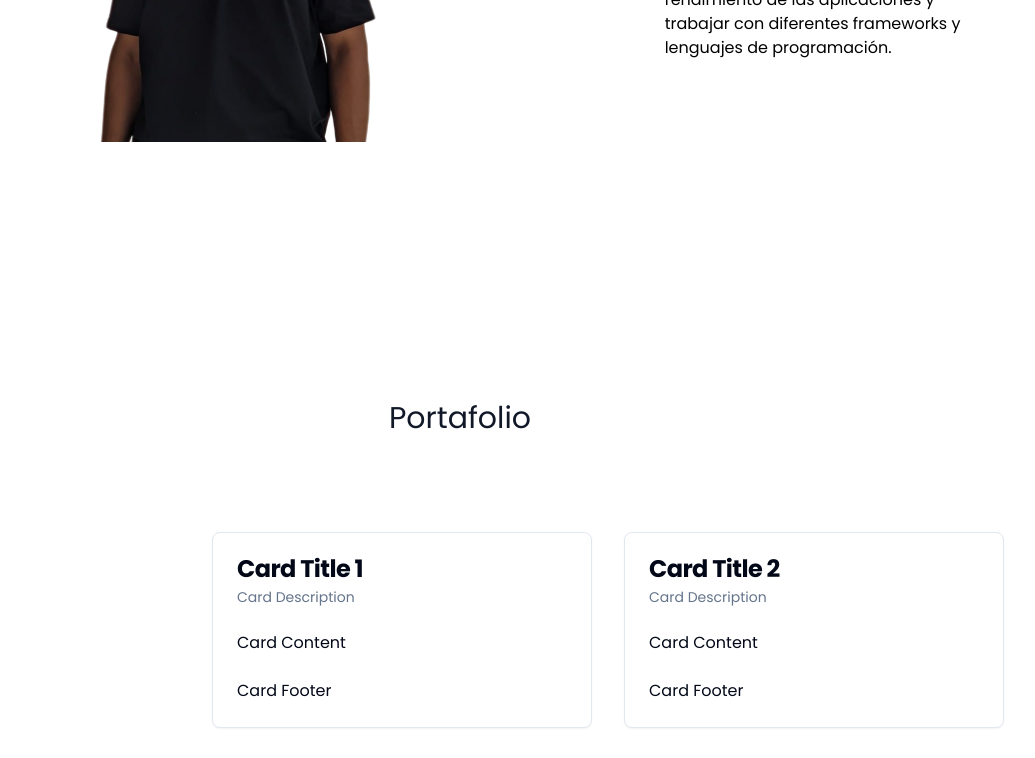
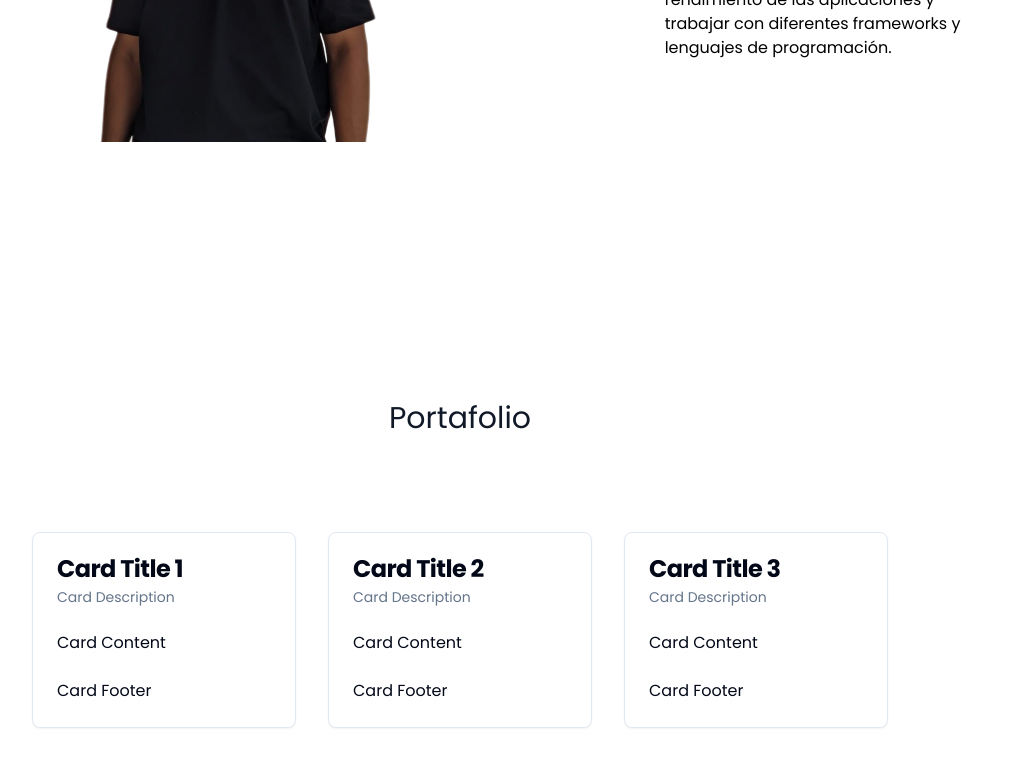
Before and after one commit to Danielprogramin/portafolio-nuevo, a Next.js app: page / in a window 1280 px wide. Shown: the part 2000-2758 px from the top of the page, without its empty margins (180-1215 px from the left). Built offline with nearby package versions, Linux system fonts and the light colour scheme.

Commit message:
animation

```diff
--- a/package.json
+++ b/package.json
@@ -19,7 +19,6 @@
     "next": "14.2.1",
     "react": "^18",
     "react-dom": "^18",
-    "react-lottie": "^1.2.4",
     "tailwind-merge": "^2.3.0",
     "tailwindcss-animate": "^1.0.7"
   },
--- a/src/app/about/page.tsx
+++ b/src/app/about/page.tsx
@@ -1,7 +1,13 @@
+"use client";
 import Image from "next/image";
-
+import { motion } from "framer-motion";
 export default function About() {
   return (
+    <motion.div
+      initial={{ opacity: 0 }}
+      animate={{ opacity: 1 }}
+      transition={{ duration: 1 }}
+    >
       <div className="flex min-h-screen flex-col p-6">
         <div className="mt-4 flex grow flex-col gap-4 md:flex-row">
           <div className="flex items-center justify-center p-6 md:w-3/5 md:px-28 md:py-12">
@@ -19,8 +25,8 @@ export default function About() {
               Daniel Ortiz
             </h1>
             <p className="sm:text-1xl text-1xl mb-8 text-black">
-            Como desarrollador de software poseo un amplio conocimiento técnico
-            y habilidades blandas como la resolución de problemas, la
+              Como desarrollador de software poseo un amplio conocimiento
+              técnico y habilidades blandas como la resolución de problemas, la
               comunicación efectiva, el trabajo en equipo, la capacidad de
               aprendizaje continuo. Con experiencia que me permite desarrollar
               interfaces de usuario atractivas, optimizar el rendimiento de las
@@ -30,5 +36,6 @@ export default function About() {
           </div>
         </div>
       </div>
+    </motion.div>
   );
 }
--- a/src/app/habilidades/page.tsx
+++ b/src/app/habilidades/page.tsx
@@ -1,5 +1,6 @@
-
+"use client";
 import * as React from "react";
+import { motion } from "framer-motion";
 
 import { Card, CardContent } from "@/components/ui/card";
 import {
@@ -12,6 +13,11 @@ import {
 
 export default function Habilidades() {
   return (
+    <motion.div
+      initial={{ opacity: 0 }}
+      animate={{ opacity: 1 }}
+      transition={{ duration: 1 }}
+    >
       <div className="flex min-h-screen flex-col p-6">
         <div className="container mx-auto px-4 sm:px-6 md:px-8 lg:px-10 xl:px-12 py-8 sm:py-10 md:py-12 lg:py-14 xl:py-16">
           <div className="text-center mb-8 sm:mb-12 md:mb-16 lg:mb-20">
@@ -77,8 +83,8 @@ export default function Habilidades() {
                         Next JS
                       </h2>
                       <p className="text-black text-center">
-                      Dominio de Next.js para el desarrollo de aplicaciones web
-                      estáticas y pre-renderizadas con React.
+                        Dominio de Next.js para el desarrollo de aplicaciones
+                        web estáticas y pre-renderizadas con React.
                       </p>
                     </CardContent>
                   </Card>
@@ -188,8 +194,8 @@ export default function Habilidades() {
                         Laravel
                       </h2>
                       <p className="text-black text-center">
-                      Dominio del framework Laravel para crear aplicaciones web
-                      robustas y escalables.
+                        Dominio del framework Laravel para crear aplicaciones
+                        web robustas y escalables.
                       </p>
                     </CardContent>
                   </Card>
@@ -201,5 +207,6 @@ export default function Habilidades() {
           </div>
         </div>
       </div>
+    </motion.div>
   );
 }
--- a/src/app/page.tsx
+++ b/src/app/page.tsx
@@ -1,15 +1,21 @@
-'use client'
+"use client";
 import Image from "next/image";
 import Nav from "../components/Nav";
 import About from "./about/page";
 import Habilidades from "./habilidades/page";
 import Portafolio from "./portafolio/page";
 import Lottie from "lottie-react";
-import Dev from "./animaciones/dev.json"
-import Conta from "./animaciones/conta.json"
+import Dev from "./animaciones/dev.json";
+import Conta from "./animaciones/conta.json";
+import { motion } from "framer-motion";
 
 export default function Home() {
   return (
+    <motion.div
+      initial={{ opacity: 0 }}
+      animate={{ opacity: 1 }}
+      transition={{ duration: 1 }}
+    >
       <main className="flex min-h-screen flex-col p-6">
         <div className="mt-4 flex grow flex-col gap-4 md:flex-row">
           <div className="flex flex-col justify-center gap-6 rounded-lg bg-gray-50 px-6 py-10 md:w-2/5 md:px-20">
@@ -18,32 +24,32 @@ export default function Home() {
             </h1>
             <p className="sm:text-3xl text-2xl mb-8 text-black">
               Amante de la programación, apasionado por el desarrollo web,
-            poseedor de muchas habilidades a la hora de desarrollar como lo son
-            el manejo de distintos lenguajes de programación.
+              poseedor de muchas habilidades a la hora de desarrollar como lo
+              son el manejo de distintos lenguajes de programación.
             </p>
             <div className="flex justify-center sm:justify-start">
-            <button className="text-white bg-gray-800 hover:bg-gray-900 focus:outline-none focus:ring-4 focus:ring-gray-300 font-medium rounded-lg text-sm px-5 py-2.5 me-2 mb-2 dark:bg-gray-800 dark:hover:bg-gray-700 dark:focus:ring-gray-700 dark:border-gray-700">
+              <button className="text-white bg-orange-500 hover:bg-orange-600 focus:outline-none focus:ring-4 focus:ring-orange-400 font-medium rounded-lg text-sm px-5 py-2.5 me-2 mb-2 dark:bg-orange-500 dark:hover:bg-orange-600 dark:focus:ring-orange-400 dark:border-gray-700">
                 Conoceme
               </button>
             </div>
           </div>
           <div className="flex items-center justify-center p-6 md:w-3/5 md:px-28 md:py-12">
-          <Lottie animationData={Conta}
-          />
+            <Lottie animationData={Conta} />
           </div>
         </div>
 
-      <div>
+        <div id="componente1">
           <Habilidades />
         </div>
 
-      <div>
+        <div id="componente1">
           <About />
         </div>
 
-      <div>
+        <div id="componente1">
           <Portafolio />
         </div>
       </main>
+    </motion.div>
   );
 }
--- a/src/app/portafolio/page.tsx
+++ b/src/app/portafolio/page.tsx
@@ -1,3 +1,5 @@
+"use client";
+import { motion } from "framer-motion";
 import {
   Card,
   CardContent,
@@ -9,6 +11,11 @@ import {
 
 export default function Portafolio() {
   return (
+    <motion.div
+      initial={{ opacity: 0 }}
+      animate={{ opacity: 1 }}
+      transition={{ duration: 1 }}
+    >
       <div className="flex min-h-screen flex-col p-6">
         <div className="container mx-auto px-4 sm:px-8 md:px-12 lg:px-16 py-8 sm:py-12 md:py-16 lg:py-20">
           <div className="flex flex-wrap w-full mb-8 sm:mb-12 md:mb-16 lg:mb-20 justify-center">
@@ -19,10 +26,9 @@ export default function Portafolio() {
             </div>
           </div>
 
-        <div className="flex flex-wrap -mx-4 justify-center">
-          <div className="flex flex-wrap -mx-4 justify-center md:justify-start lg:justify-end">
-            <div>
-              <Card className="w-[380px] m-4">
+          <div className="flex flex-wrap justify-center items-center">
+            <div className="w-full sm:w-1/2 md:w-1/3 lg:w-1/4 xl:w-1/4 m-4">
+              <Card>
                 <CardHeader>
                   <CardTitle>Card Title 1</CardTitle>
                   <CardDescription>Card Description</CardDescription>
@@ -36,8 +42,8 @@ export default function Portafolio() {
               </Card>
             </div>
 
-            <div>
-              <Card className="w-[380px] m-4">
+            <div className="w-full sm:w-1/2 md:w-1/3 lg:w-1/4 xl:w-1/4 m-4">
+              <Card>
                 <CardHeader>
                   <CardTitle>Card Title 2</CardTitle>
                   <CardDescription>Card Description</CardDescription>
@@ -51,8 +57,8 @@ export default function Portafolio() {
               </Card>
             </div>
 
-            <div>
-              <Card className="w-[380px] m-4">
+            <div className="w-full sm:w-1/2 md:w-1/3 lg:w-1/4 xl:w-1/4 m-4">
+              <Card>
                 <CardHeader>
                   <CardTitle>Card Title 3</CardTitle>
                   <CardDescription>Card Description</CardDescription>
@@ -68,6 +74,6 @@ export default function Portafolio() {
           </div>
         </div>
       </div>
-    </div>
+    </motion.div>
   );
 }
--- a/src/components/Nav.tsx
+++ b/src/components/Nav.tsx
@@ -1,19 +1,50 @@
+"use client";
+import { useState } from "react";
+import { AlignJustify } from "lucide-react";
 import Link from "next/link";
-import React from "react";
+import { motion } from "framer-motion";
 
-interface NavProps {
-  // Aquí puedes definir las props que necesites
-}
+export default function Navbar() {
+  const [isMenuOpen, setIsMenuOpen] = useState(false);
 
-const Nav: React.FC<NavProps> = (props) => {
+  const toggleMenu = () => {
+    setIsMenuOpen(!isMenuOpen);
+  };
+
   return (
-    <nav className="text-black flex justify-center space-x-4 p-4">
+    <>
+      <motion.div
+        initial={{ opacity: 0 }}
+        animate={{ opacity: 1 }}
+        transition={{ duration: 1 }}
+
+      >
+        <div className="hidden md:block">
+          <nav className="text-black flex justify-center space-x-4 p-4 shadow-lg rounded-lg">
             <Link href="/">Inicio</Link>
             <Link href="/habilidades">Habilidades</Link>
             <Link href="/about">About me</Link>
             <Link href="/portafolio">Portafolio</Link>
           </nav>
+        </div>
+
+        <div className="block md:hidden">
+          <button className="text-black p-4" onClick={toggleMenu}>
+            <AlignJustify />
+          </button>
+        </div>
+
+        {isMenuOpen && (
+          <div className="md:hidden">
+            <nav className="text-black flex flex-col justify-center space-y-4 p-4">
+              <Link href="/">Inicio</Link>
+              <Link href="/habilidades">Habilidades</Link>
+              <Link href="/about">About me</Link>
+              <Link href="/portafolio">Portafolio</Link>
+            </nav>
+          </div>
+        )}
+      </motion.div>
+    </>
   );
-};
-
-export default Nav;
+}
```
Also changed, not shown: src/app/home/page.tsx (deleted), 1 other file (tests, documents, lock files or other folders). Lines whose indentation alone changed are shown as unchanged.
